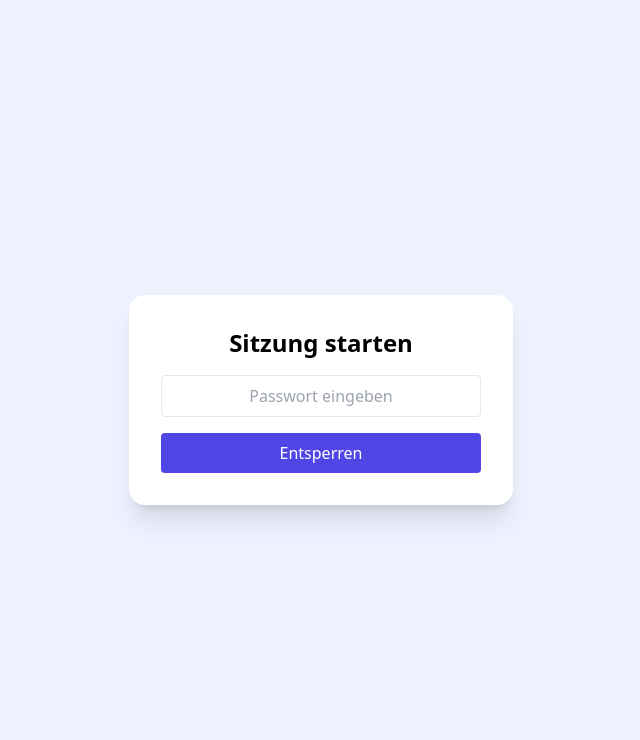
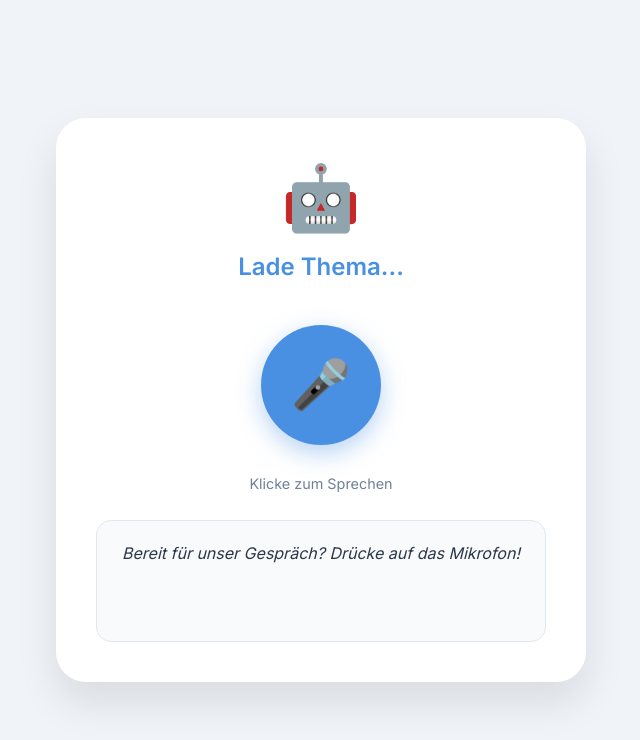
Before and after one commit to fritzfischer1982-source/DialogCoachPro, a website: page public/student.html in a window 1280 px wide. Shown: the whole page, without its empty margins (319-959 px from the left). Drawn offline with nearby package versions, Linux system fonts and the light colour scheme.

Commit message:
Design-Upgrade und Cleanup

```diff
--- a/public/student.html
+++ b/public/student.html
@@ -3,85 +3,169 @@
 <head>
     <meta charset="UTF-8">
     <meta name="viewport" content="width=device-width, initial-scale=1.0">
-    <title>DialogCoach - Lernraum</title>
-    <script src="https://cdn.tailwindcss.com"></script>
-    <script src="https://cdnjs.cloudflare.com/ajax/libs/crypto-js/4.1.1/crypto-js.min.js"></script>
-    <link rel="stylesheet" href="https://cdnjs.cloudflare.com/ajax/libs/font-awesome/6.0.0/css/all.min.css">
+    <title>DialogCoach Pro | Schüler-Session</title>
+    <link href="https://fonts.googleapis.com/css2?family=Inter:wght@400;600&display=swap" rel="stylesheet">
+    <style>
+        :root {
+            --primary: #4A90E2;
+            --bg: #F0F4F8;
+            --card: #ffffff;
+            --text: #2D3748;
+            --accent: #10B981;
+        }
+
+        body {
+            font-family: 'Inter', sans-serif;
+            background-color: var(--bg);
+            color: var(--text);
+            margin: 0;
+            display: flex;
+            justify-content: center;
+            align-items: center;
+            min-height: 100vh;
+        }
+
+        .app-container {
+            background: var(--card);
+            padding: 2.5rem;
+            border-radius: 30px;
+            box-shadow: 0 20px 40px rgba(0,0,0,0.1);
+            max-width: 450px;
+            width: 90%;
+            text-align: center;
+            transition: transform 0.3s ease;
+        }
+
+        .robot-icon {
+            font-size: 4rem;
+            margin-bottom: 1rem;
+            display: block;
+        }
+
+        h1 {
+            color: var(--primary);
+            font-size: 1.5rem;
+            margin-bottom: 1.5rem;
+            font-weight: 600;
+        }
+
+        .status-text {
+            font-size: 0.9rem;
+            color: #718096;
+            margin-top: 10px;
+            height: 20px;
+        }
+
+        /* Der Mikrofon-Button */
+        #mic-button {
+            width: 120px;
+            height: 120px;
+            border-radius: 50%;
+            border: none;
+            background: var(--primary);
+            color: white;
+            font-size: 3rem;
+            cursor: pointer;
+            transition: all 0.3s cubic-bezier(0.175, 0.885, 0.32, 1.275);
+            box-shadow: 0 8px 25px rgba(74, 144, 226, 0.4);
+            margin: 20px 0;
+            display: inline-flex;
+            justify-content: center;
+            align-items: center;
+            outline: none;
+        }
+
+        #mic-button:hover {
+            transform: scale(1.05);
+            background: #357ABD;
+        }
+
+        #mic-button.active {
+            background: #EF4444;
+            animation: pulse 1.5s infinite;
+        }
+
+        @keyframes pulse {
+            0% { box-shadow: 0 0 0 0 rgba(239, 68, 68, 0.7); }
+            70% { box-shadow: 0 0 0 25px rgba(239, 68, 68, 0); }
+            100% { box-shadow: 0 0 0 0 rgba(239, 68, 68, 0); }
+        }
+
+        .chat-display {
+            background: #F8FAFC;
+            border-radius: 15px;
+            padding: 20px;
+            margin-top: 25px;
+            min-height: 80px;
+            border: 1px solid #E2E8F0;
+            font-style: italic;
+            line-height: 1.5;
+        }
+
+        .hidden { display: none; }
+    </style>
 </head>
-<body class="bg-indigo-50 min-h-screen flex items-center justify-center p-4">
+<body>
 
-    <div id="login" class="bg-white p-8 rounded-2xl shadow-xl max-w-sm w-full text-center">
-        <h2 class="text-2xl font-bold mb-4">Sitzung starten</h2>
-        <input type="password" id="pass" placeholder="Passwort eingeben" class="w-full p-2 border rounded text-center">
-        <button onclick="unlock()" class="w-full mt-4 bg-indigo-600 text-white py-2 rounded">Entsperren</button>
+<div class="app-container">
+    <span class="robot-icon">🤖</span>
+    <h1 id="topic-title">Lade Thema...</h1>
+
+    <button id="mic-button">🎤</button>
+
+    <div id="status" class="status-text">Klicke zum Sprechen</div>
+
+    <div class="chat-display" id="chat-output">
+        Bereit für unser Gespräch? Drücke auf das Mikrofon!
     </div>
-
-    <div id="room" class="hidden bg-white p-8 rounded-2xl shadow-xl max-w-lg w-full text-center">
-        <h1 id="topicTitle" class="text-xl font-bold text-indigo-900 mb-6"></h1>
-        <div id="chat" class="h-48 overflow-y-auto mb-6 p-4 bg-slate-50 rounded-lg text-left text-sm space-y-2"></div>
-
-        <button id="micBtn" class="w-24 h-24 rounded-full bg-indigo-600 text-white text-3xl shadow-lg transition-all active:scale-95">
-            <i class="fas fa-microphone"></i>
-        </button>
-        <p id="status" class="mt-4 text-slate-500 font-medium italic">Bereit...</p>
 </div>
 
 <script>
-        let config, history = [], isRecording = false, recorder;
+    // WICHTIG: Die URL zur Netlify Function ist jetzt relativ (/.netlify/functions/chat1)
+    // Damit funktioniert es sowohl lokal als auch live im Web!
+    const MIC_BUTTON = document.getElementById('mic-button');
+    const STATUS_TEXT = document.getElementById('status');
+    const CHAT_OUTPUT = document.getElementById('chat-output');
 
-        function unlock() {
-            try {
-                const hash = window.location.hash.substring(6);
-                const pass = document.getElementById('pass').value;
-                const decrypted = CryptoJS.AES.decrypt(atob(hash), pass).toString(CryptoJS.enc.Utf8);
-                config = JSON.parse(decrypted);
+    let isRecording = false;
 
-                document.getElementById('login').classList.add('hidden');
-                document.getElementById('room').classList.remove('hidden');
-                document.getElementById('topicTitle').innerText = config.topic;
-
-                // Erster System-Prompt
-                history.push({role: "system", content: `Du bist Sprachcoach. Thema: ${config.topic}. Niveau: B2. Frag den Schüler: ${config.questions[0]}`});
-            } catch(e) { alert("Passwort falsch!"); }
-        }
-
-        const micBtn = document.getElementById('micBtn');
-        micBtn.onclick = async () => {
-            if(!isRecording) {
-                const stream = await navigator.mediaDevices.getUserMedia({ audio: true });
-                recorder = new MediaRecorder(stream);
-                let chunks = [];
-                recorder.ondataavailable = e => chunks.push(e.data);
-                recorder.onstop = async () => {
-                    const blob = new Blob(chunks, {type: 'audio/webm'});
-                    processAudio(blob);
-                };
-                recorder.start();
-                isRecording = true;
-                micBtn.classList.replace('bg-indigo-600', 'bg-red-500');
-                document.getElementById('status').innerText = "Ich höre zu...";
+    MIC_BUTTON.onclick = async () => {
+        if (!isRecording) {
+            startRecording();
         } else {
-                recorder.stop();
-                isRecording = false;
-                micBtn.classList.replace('bg-red-500', 'bg-indigo-600');
-                document.getElementById('status').innerText = "KI verarbeitet...";
+            stopRecording();
         }
     };
 
-        async function processAudio(blob) {
-            // Vereinfacht: In diesem MVP senden wir nur Text-History an die Function
-            // (Whisper/TTS kommt im nächsten Schritt in die chat.js)
-            const response = await fetch('/.netlify/functions/chat', {
+    function startRecording() {
+        isRecording = true;
+        MIC_BUTTON.classList.add('active');
+        STATUS_TEXT.innerText = "Ich höre zu...";
+        // Hier käme deine Web Speech API Logik rein
+    }
+
+    async function stopRecording() {
+        isRecording = false;
+        MIC_BUTTON.classList.remove('active');
+        STATUS_TEXT.innerText = "KI verarbeitet...";
+
+        try {
+            // DER FIX: Relative URL für Netlify
+            const response = await fetch('/.netlify/functions/chat1', {
                 method: 'POST',
-                body: JSON.stringify({ apiKey: config.key, model: config.model, history: history })
+                body: JSON.stringify({ message: "Hallo KI!" }) // Beispiel-Input
             });
+
             const data = await response.json();
-
-            const chat = document.getElementById('chat');
-            chat.innerHTML += `<p class="bg-indigo-100 p-2 rounded"><b>KI:</b> ${data.aiText}</p>`;
-            history.push({role: "assistant", content: data.aiText});
-            document.getElementById('status').innerText = "Bereit zum Antworten";
+            CHAT_OUTPUT.innerText = data.reply;
+            STATUS_TEXT.innerText = "Bereit";
+        } catch (err) {
+            STATUS_TEXT.innerText = "Fehler!";
+            CHAT_OUTPUT.innerText = "Oh nein, ich konnte die KI nicht erreichen.";
+            console.error(err);
+        }
     }
 </script>
+
 </body>
 </html>
```
Also changed, not shown: 1 other file. Lines whose indentation alone changed are shown as unchanged.
